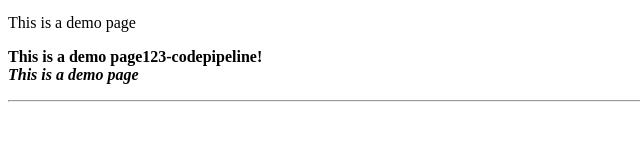
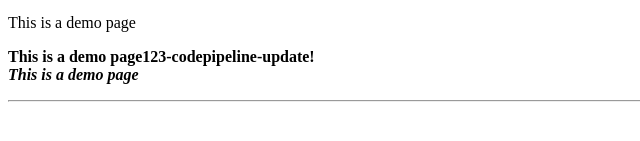
Before and after one commit to sivarajan-k/code_deploy, a plain HTML site: page script/index.html in a window 1280 px wide. Shown: the part 207-348 px from the top of the page, 0-640 px from the left. Drawn offline with Linux system fonts and the light colour scheme.

Commit message:
Update index.html

```diff
--- a/script/index.html
+++ b/script/index.html
@@ -26,7 +26,7 @@ support@yourcompany.com</a>.
 
 <P> This is a demo page
 
-<P> <B>This is a demo page123-codepipeline!</B>
+<P> <B>This is a demo page123-codepipeline-update!</B>
 
 <BR> <B><I>This is a demo page</I></B>
 
```
